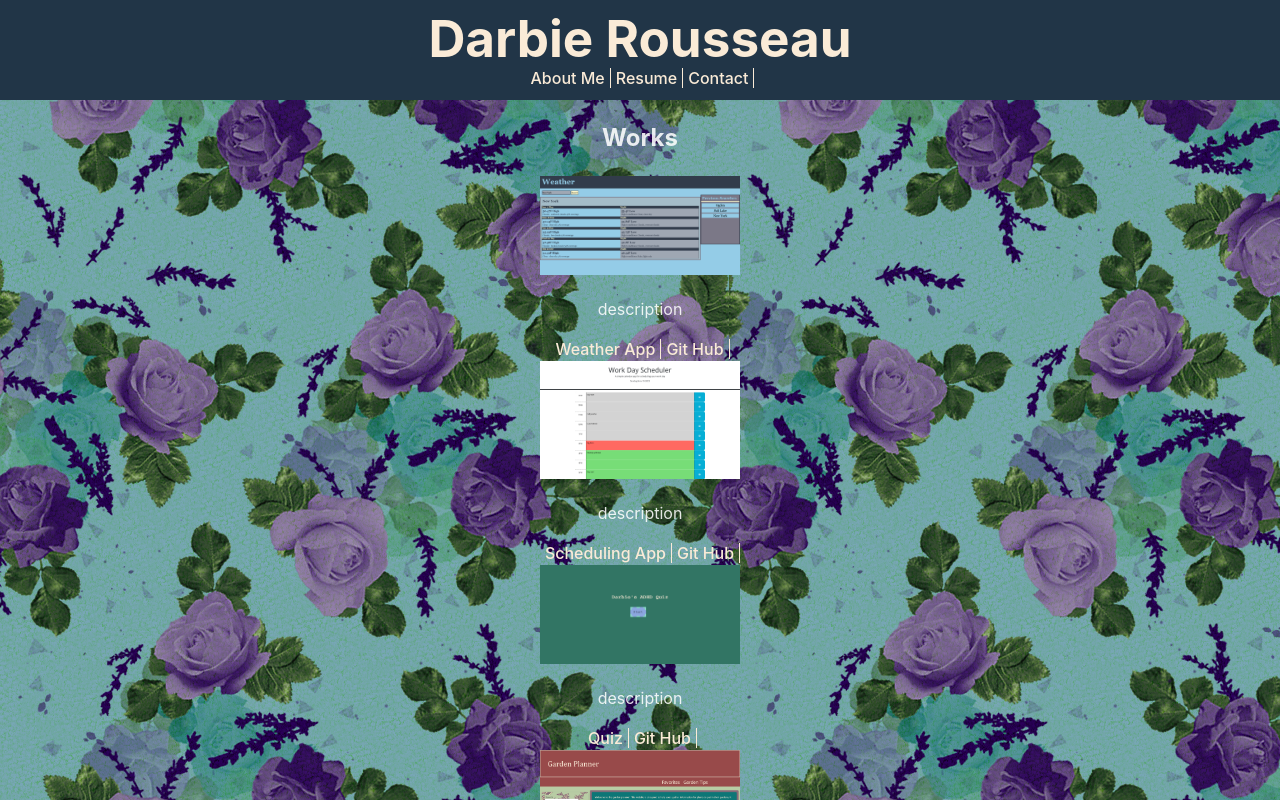
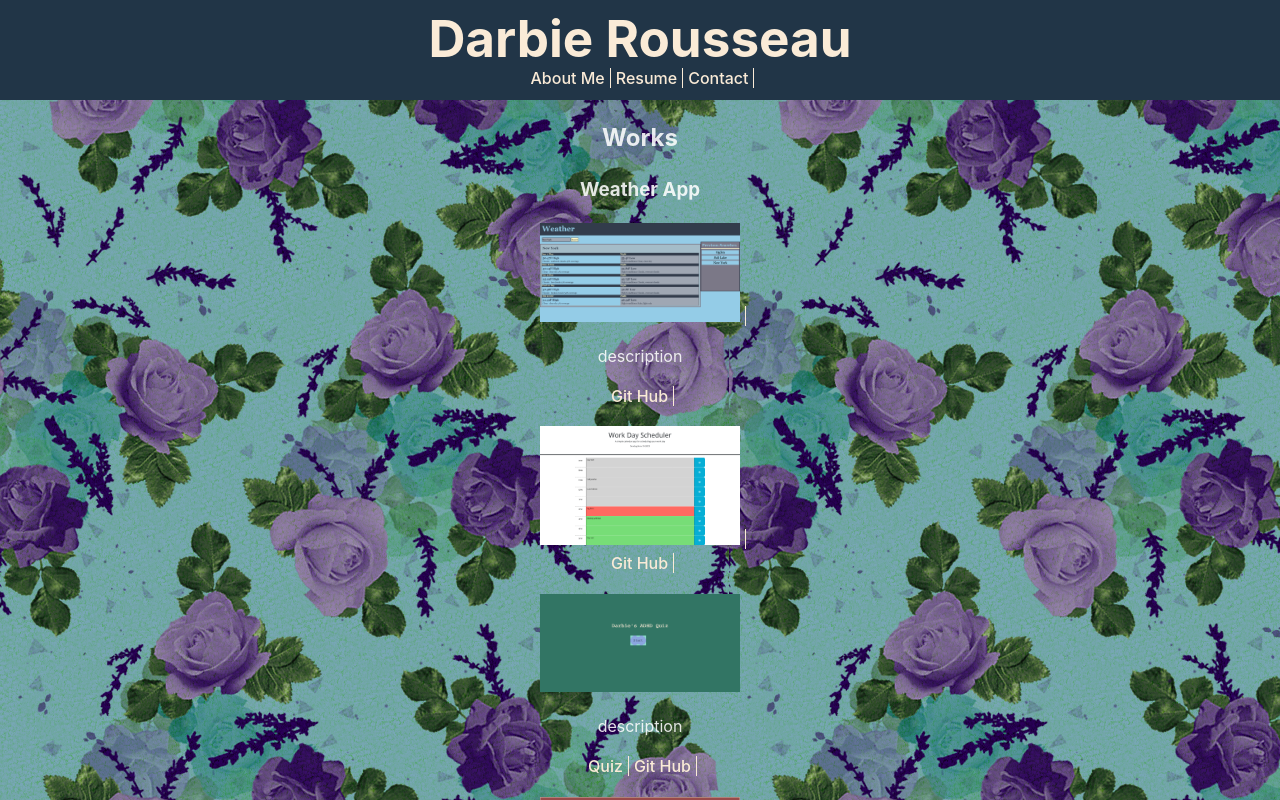
Before and after one commit to Captianbeau/WorksPortfolio, a React (Vite) app in the folder WorksPortfolio/: page /Works in a window 1280 px wide. Shown: the top 800 px of the page. Built offline with nearby package versions, Linux system fonts and the light colour scheme.

Commit message:
added links to works and added github logo to images

```diff
--- a/WorksPortfolio/src/pages/Works.jsx
+++ b/WorksPortfolio/src/pages/Works.jsx
@@ -8,43 +8,50 @@ export default function Works() {
         <h2>Works</h2>
         <div>
             <div>
-                <img src={Weather} alt='Weather App image' />
+                <h3>Weather App</h3>
+                <a href='https://captianbeau.github.io/WeatherApp/'>
+                <img src={Weather} alt='Website Screenshot' />
+                </a>
                 <p className='description'>description</p>
             </div>
-            <a>Weather App</a>
-            <a>Git Hub</a>
+
+            <a href='https://github.com/Captianbeau/WeatherApp'>Git Hub</a>
         </div>
         <div>
             <div>
-                <img src={Schedule} />
-                <p className='description'>description</p>
+            <h3></h3>
+            <a href='https://captianbeau.github.io/Scheduler/'><img src={Schedule} alt='Website Screenshot' /></a>
+
             </div>
-            <a>Scheduling App</a>
-            <a>Git Hub</a>
+
+            <a  href='https://github.com/Captianbeau/Scheduler'>Git Hub</a>
         </div>
         <div>
             <div>
-                <img src={Quiz} />
+            <h3></h3>
+                <img src={Quiz} alt='Website Screenshot'/>
                 <p className='description'>description</p>
             </div>
-            <a>Quiz</a>
-            <a>Git Hub</a>
+            <a href='https://captianbeau.github.io/Quiz-DarbiesADHD/'>Quiz</a>
+            <a href='https://github.com/Captianbeau/Quiz-DarbiesADHD'>Git Hub</a>
         </div>
         <div>
             <div>
-                <img src={Garden} />
+            <h3></h3>
+                <img src={Garden} alt='Website Screenshot'/>
                 <p className='description'>description</p>
             </div>
-            <a>Garden Planner</a>
-            <a>Git Hub</a>
+            <a href='https://captianbeau.github.io/Garden-Planner/'>Garden Planner</a>
+            <a href='https://github.com/Captianbeau/Garden-Planner'>Git Hub</a>
         </div>
         <div>
             <div>
-                <img src={Books} />
+            <h3></h3>
+                <img src={Books} alt='Website Screenshot'/>
                 <p className='description'>description</p>
             </div>
-            <a>Google Books</a>
-            <a>Git Hub</a>
+            <a href='https://booksrefactor.onrender.com/'>Google Books</a>
+            <a href='https://github.com/Captianbeau/BooksRefactor'>Git Hub</a>
         </div>
     </div>
 }
```
Also changed, not shown: WorksPortfolio/src/assets/images/github-mark.png (added).
